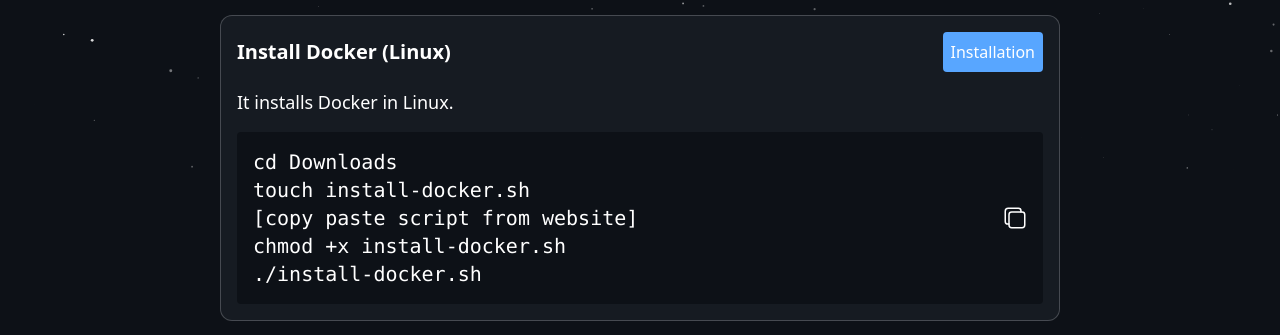
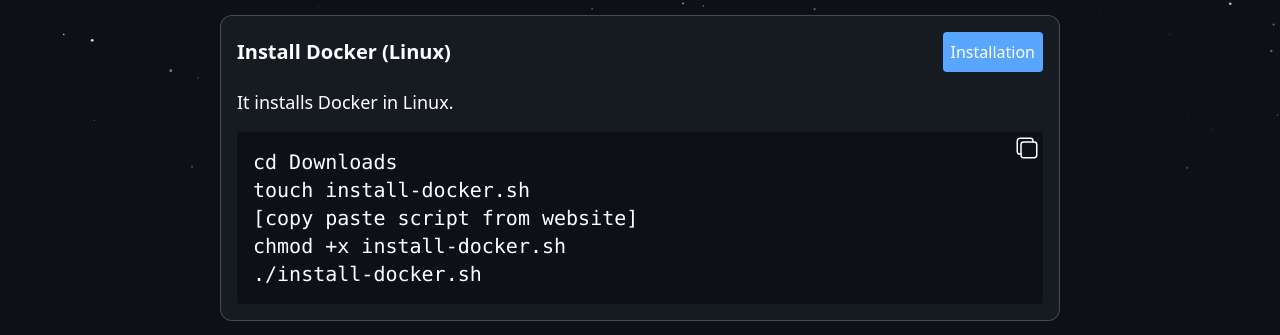
Before and after one commit to AmaanNaseh/snipphub, a React (Vite) app in the folder frontend/: page /commands/docker in a window 1280 px wide. Shown: the part 606-941 px from the top of the page. Built offline with nearby package versions, Linux system fonts and the light colour scheme.

Commit message:
fixed copy button position bug

```diff
--- a/frontend/src/pages/CommandsPage.jsx
+++ b/frontend/src/pages/CommandsPage.jsx
@@ -172,15 +172,17 @@
                             >
                               {item.cmdDescription}
                             </p>
-                            <pre className="text-md md:text-lg lg:text-xl w-full bg-[#0d1117] text-white rounded p-4 overflow-x-auto flex items-center justify-between">
-                              {item.cmd}{" "}
+                            <div className="relative">
+                              <pre className="text-md md:text-lg lg:text-xl w-full bg-[#0d1117] text-white rounded p-4 overflow-x-auto">
+                                {item.cmd}
+                              </pre>
                               <IoCopyOutline
                                 onClick={() => {
                                   handleCopy(item.cmd);
                                 }}
-                                className="text-2xl hover:scale-110 transition-all duration-300 cursor-pointer"
+                                className="text-2xl hover:scale-110 transition-all duration-300 cursor-pointer absolute right-1 top-1"
                               />
-                            </pre>
+                            </div>
                           </div>
                         );
                       })
@@ -213,15 +215,18 @@
                               >
                                 {item.cmdDescription}
                               </p>
-                              <pre className="text-md md:text-lg lg:text-xl w-full bg-[#0d1117] text-white rounded p-4 overflow-x-auto flex items-center justify-between">
-                                {item.cmd}{" "}
+                              <div className="relative">
+                                <pre className="text-md md:text-lg lg:text-xl w-full bg-[#0d1117] text-white rounded p-4 overflow-x-auto">
+                                  {item.cmd}
+                                </pre>
+
                                 <IoCopyOutline
                                   onClick={() => {
                                     handleCopy(item.cmd);
                                   }}
-                                  className="text-2xl hover:scale-110 transition-all duration-300 cursor-pointer"
+                                  className="text-2xl hover:scale-110 transition-all duration-300 cursor-pointer absolute right-1 top-1"
                                 />
-                              </pre>
+                              </div>
                             </div>
                           );
                         })}
@@ -262,15 +267,17 @@
                               >
                                 {item.cmdDescription}
                               </p>
-                              <pre className="text-md md:text-lg lg:text-xl w-full bg-[#0d1117] text-white rounded p-4 overflow-x-auto flex items-center justify-between">
-                                {item.cmd}{" "}
+                              <div className="relative">
+                                <pre className="text-md md:text-lg lg:text-xl w-full bg-[#0d1117] text-white rounded p-4 overflow-x-auto">
+                                  {item.cmd}
+                                </pre>
                                 <IoCopyOutline
                                   onClick={() => {
                                     handleCopy(item.cmd);
                                   }}
-                                  className="text-2xl hover:scale-110 transition-all duration-300 cursor-pointer"
+                                  className="text-2xl hover:scale-110 transition-all duration-300 cursor-pointer absolute right-1 top-1"
                                 />
-                              </pre>
+                              </div>
                             </div>
                           );
                         })
@@ -307,15 +314,17 @@
                               >
                                 {item.cmdDescription}
                               </p>
-                              <pre className="text-md md:text-lg lg:text-xl w-full bg-[#0d1117] text-white rounded p-4 overflow-x-auto flex items-center justify-between">
-                                {item.cmd}{" "}
+                              <div className="relative">
+                                <pre className="text-md md:text-lg lg:text-xl w-full bg-[#0d1117] text-white rounded p-4 overflow-x-auto">
+                                  {item.cmd}
+                                </pre>
                                 <IoCopyOutline
                                   onClick={() => {
                                     handleCopy(item.cmd);
                                   }}
-                                  className="text-2xl hover:scale-110 transition-all duration-300 cursor-pointer"
+                                  className="text-2xl hover:scale-110 transition-all duration-300 cursor-pointer absolute right-1 top-1"
                                 />
-                              </pre>
+                              </div>
                             </div>
                           );
                         })}
```
